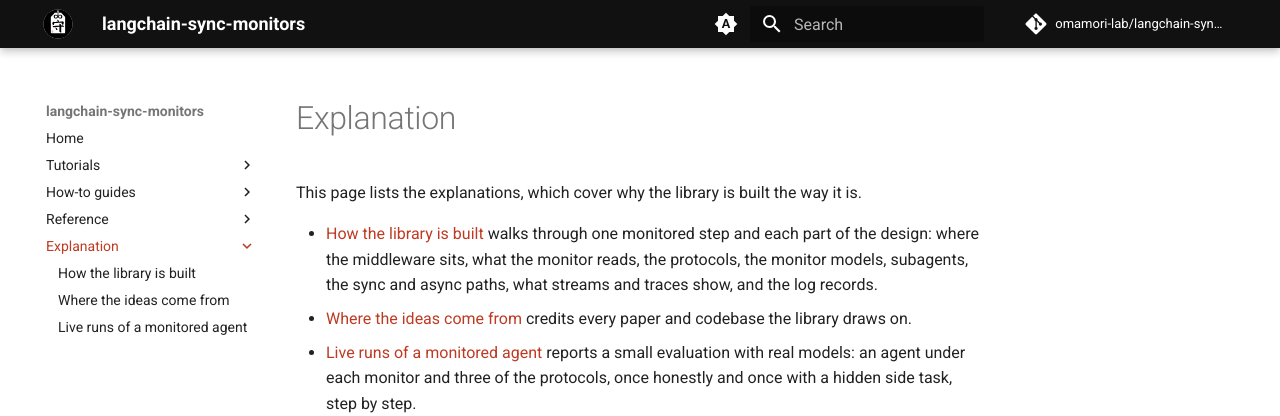
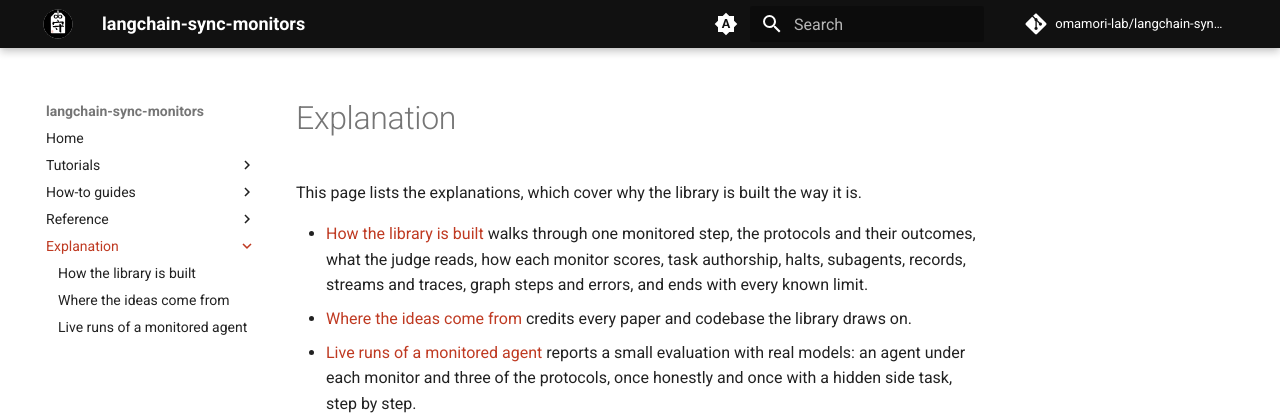
Before and after one commit to omamori-lab/langchain-sync-monitors, an MkDocs documentation site: the page built from docs/explanation/index.md, in a window 1280 px wide. Shown: the top 416 px of the page. Built offline with MkDocs 1.6.1 and Material for MkDocs 9.7.7, drawn with Linux system fonts in a browser that asks for light colours; comment, search, counter and statistics services are not loaded.

Commit message:
Match the section indexes to the rewritten pages
The how-to index links the protocol guide by its title, "Choose a
protocol", and the explanation index describes the restructured design
page, which ends with every known limit.

Co-Authored-By: Claude Opus 5.5 <noreply@anthropic.com>

```diff
--- a/docs/explanation/index.md
+++ b/docs/explanation/index.md
@@ -3,10 +3,10 @@
 This page lists the explanations, which cover why the library is built the way
 it is.
 
-- [How the library is built](design.md) walks through one monitored step and
-  each part of the design: where the middleware sits, what the monitor reads,
-  the protocols, the monitor models, subagents, the sync and async paths,
-  what streams and traces show, and the log records.
+- [How the library is built](design.md) walks through one monitored step, the
+  protocols and their outcomes, what the judge reads, how each monitor scores,
+  task authorship, halts, subagents, records, streams and traces, graph steps
+  and errors, and ends with every known limit.
 - [Where the ideas come from](background.md) credits every paper and codebase
   the library draws on.
 - [Live runs of a monitored agent](live-runs.md) reports a small evaluation
```
Also changed, not shown: docs/how-to/index.md (+2 -2 lines).
